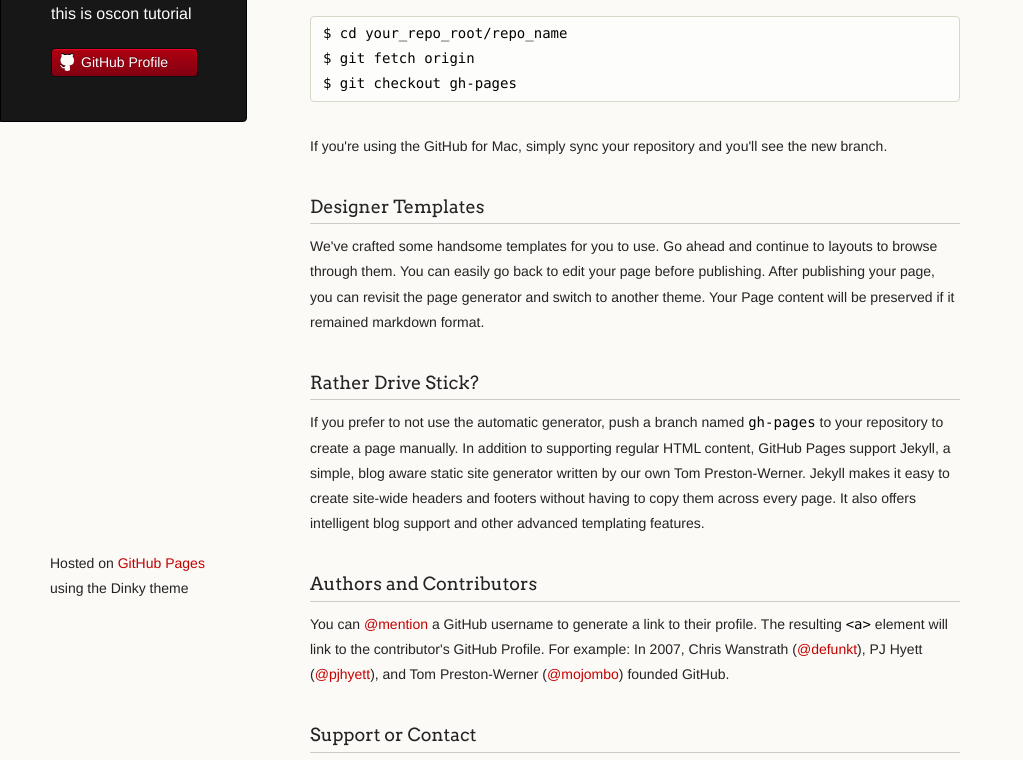
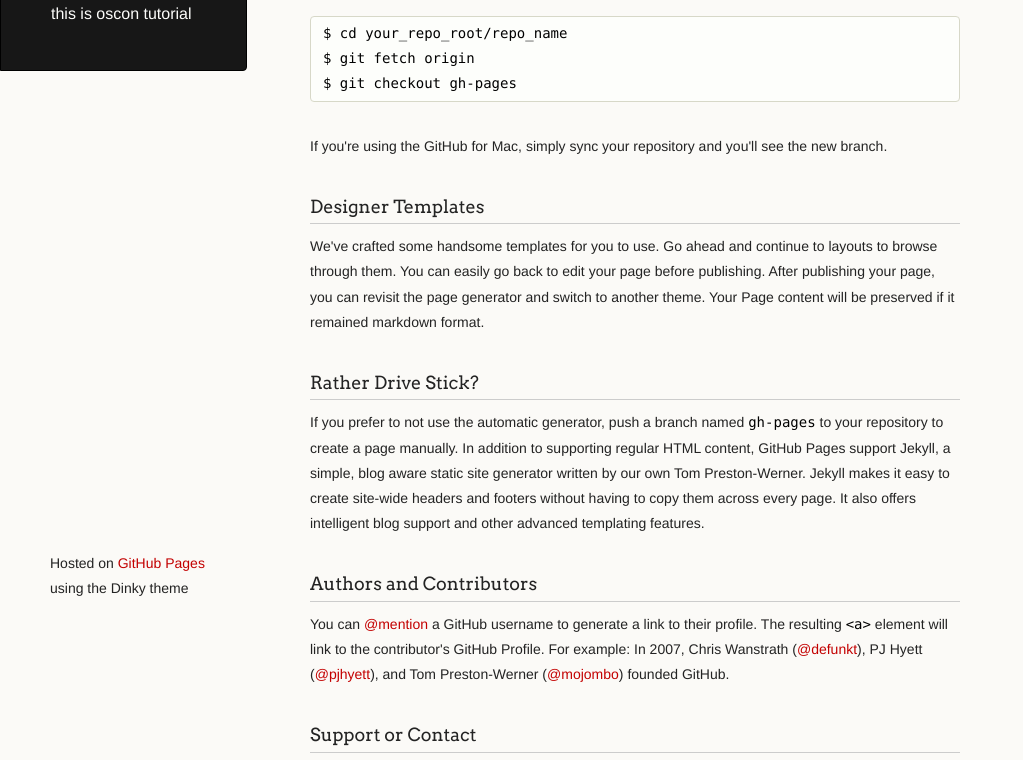
Before and after one commit to jholt8000/jholt8000.github.io, a plain HTML site: page index.html in a window 1280 px wide. Shown: the part 167-927 px from the top of the page, without its empty margins (0-1023 px from the left). Drawn offline with Linux system fonts and the light colour scheme.

Commit message:
remove DL button

```diff
--- a/index.html
+++ b/index.html
@@ -18,12 +18,6 @@
       <header>
         <h1 class="header">Jholt8000 tutorial</h1>
         <p class="header">this is oscon tutorial</p>
-
-
-
-        <ul>
-          <li><a class="buttons github" href="https://github.com/jholt8000">GitHub Profile</a></li>
-        </ul>
 
       </header>
       <section>
```
